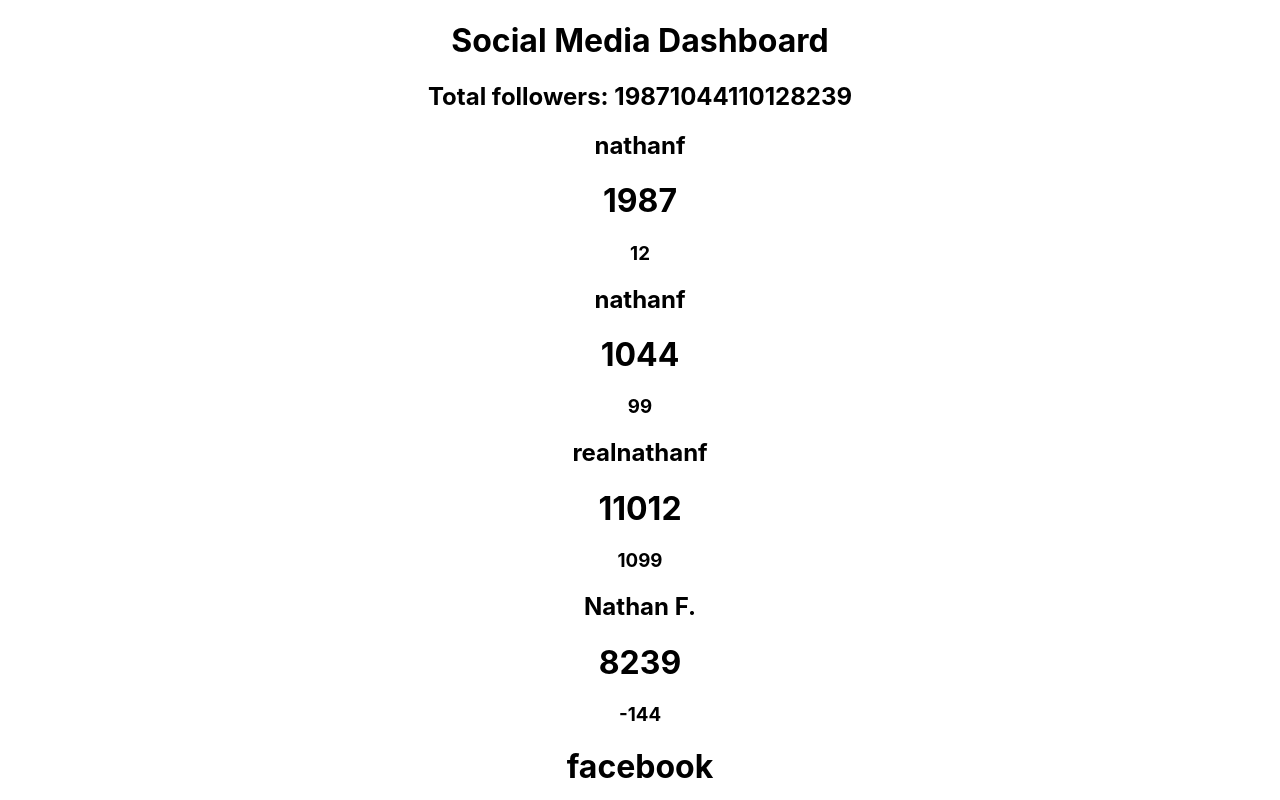
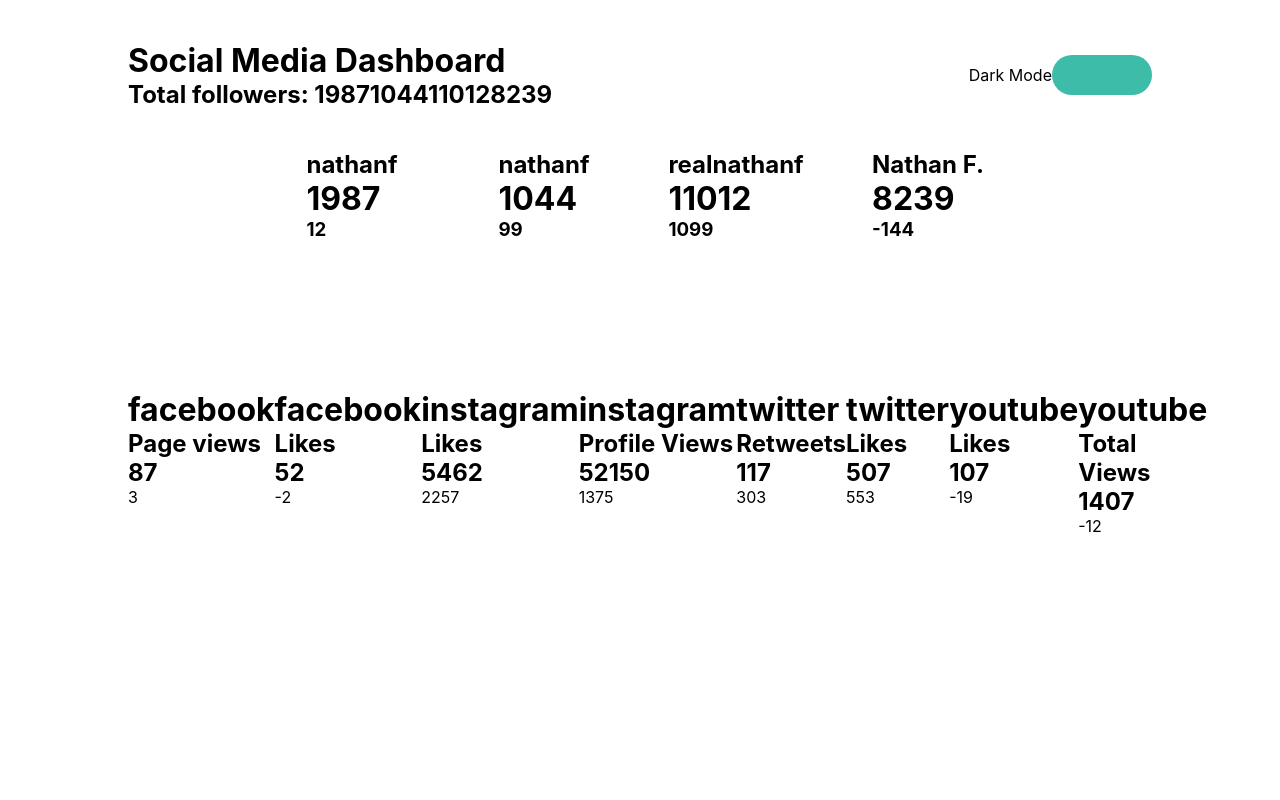
Before and after one commit to KacagoHollo/social-media-dashbord-react, a React (Create React App) app: page / in a window 1280 px wide. Shown: the top 800 px of the page. Built offline with nearby package versions, Linux system fonts and the light colour scheme.

Commit message:
Positions I.

```diff
--- a/src/App.css
+++ b/src/App.css
@@ -1,3 +1,157 @@
-.App {
-  text-align: center;
+* {
+  margin: 0;
+  padding: 0;
+  border: 0;
+  outline: none;
+  -webkit-box-sizing: border-box;
+          box-sizing: border-box;
+  background: transparent;
+  font-family: inherit;
+  text-decoration: none;
 }
+
+ol,
+ul,
+li {
+  list-style: none;
+  display: block;
+}
+
+table {
+  border-collapse: collapse;
+  border-spacing: 0;
+}
+
+a,
+img {
+  border: none;
+}
+
+button,
+a {
+  cursor: pointer;
+  color: inherit;
+}
+
+textarea {
+  resize: none;
+}
+
+button,
+input,
+textarea,
+select {
+  -moz-appearance: none !important;
+       appearance: none !important;
+  -webkit-appearance: none !important;
+  /* safari, opera, chrome miatt */
+  border-radius: 0;
+}
+
+/* CSS reset */
+.dark {
+  background-color: #20222f;
+}
+
+.light {
+  background-color: #f4eded;
+}
+
+body {
+  display: -webkit-box;
+  display: -ms-flexbox;
+  display: flex;
+  -webkit-box-pack: center;
+      -ms-flex-pack: center;
+          justify-content: center;
+  width: 100vw;
+  height: 100vh;
+  overflow: hidden;
+}
+
+body header {
+  width: 80vw;
+  height: 150px;
+  display: -webkit-box;
+  display: -ms-flexbox;
+  display: flex;
+  -webkit-box-pack: justify;
+      -ms-flex-pack: justify;
+          justify-content: space-between;
+  -ms-flex-wrap: wrap;
+      flex-wrap: wrap;
+}
+
+body header div.title {
+  display: -webkit-box;
+  display: -ms-flexbox;
+  display: flex;
+  -webkit-box-orient: vertical;
+  -webkit-box-direction: normal;
+      -ms-flex-direction: column;
+          flex-direction: column;
+  -webkit-box-pack: center;
+      -ms-flex-pack: center;
+          justify-content: center;
+  -webkit-box-align: start;
+      -ms-flex-align: start;
+          align-items: flex-start;
+}
+
+body header div.theme {
+  display: -webkit-box;
+  display: -ms-flexbox;
+  display: flex;
+  -webkit-box-pack: end;
+      -ms-flex-pack: end;
+          justify-content: flex-end;
+  -ms-flex-wrap: wrap;
+      flex-wrap: wrap;
+  -webkit-box-align: center;
+      -ms-flex-align: center;
+          align-items: center;
+}
+
+body header div.theme button {
+  width: 100px;
+  height: 40px;
+  background-color: #3cbca9;
+  border-radius: 50px;
+}
+
+body div.main-one {
+  width: 80vw;
+  height: 30vh;
+  display: -webkit-box;
+  display: -ms-flexbox;
+  display: flex;
+  -webkit-box-pack: center;
+      -ms-flex-pack: center;
+          justify-content: center;
+}
+
+body div.main-one div.social {
+  display: -webkit-inline-box;
+  display: -ms-inline-flexbox;
+  display: inline-flex;
+  -webkit-box-pack: center;
+      -ms-flex-pack: center;
+          justify-content: center;
+  width: 15vw;
+}
+
+body div.main-two {
+  width: 80vw;
+  height: 30vh;
+  display: -webkit-box;
+  display: -ms-flexbox;
+  display: flex;
+}
+
+body div.main-two div.over {
+  display: -webkit-box;
+  display: -ms-flexbox;
+  display: flex;
+  width: 15vw;
+}
+/*# sourceMappingURL=App.css.map */
--- a/src/App.jsx
+++ b/src/App.jsx
@@ -7,7 +7,11 @@
 
 function App() {
 
-  const [detail, setDetail] = useState(data)
+  const [toggle, setToggle] = useState(false)
+
+  const toggleFunc = () => {
+    setToggle(true)
+  }
 
   const sumTotal = data.platforms.map((platform) => (
     Object.values(platform).reduce((total, item) => {
@@ -18,17 +22,27 @@
   return (
     <div className="App">
       <header>
-        <h1>Social Media Dashboard</h1>
-        <h2>Total followers: {sumTotal}</h2>
+        <div className='title'>
+          <h1>Social Media Dashboard</h1>
+          <h2>Total followers: {sumTotal}</h2>
+        </div>
+        <div className='theme'>
+          <p>Dark Mode</p>
+          <button className={"circle"} onClick={toggleFunc}></button>
+        </div>
+      </header>
 
-      </header>
-      {data.platforms.map((platform, i) => (
-        <Social platform={platform} key={i}/>
-      ))}
+      <div className='main-one'>
+        {data.platforms.map((platform, i) => (
+            <Social platform={platform} key={i}/>
+            ))}
+      </div>
+      <div className='main-two'>
       {data.events.map((event, i) => (
         <Overview event={event} key={i}/>
       ))
       }
+      </div>
     </div>
   );
 }
--- /dev/null
+++ b/src/App.scss
@@ -0,0 +1,131 @@
+* {
+    margin: 0;
+    padding: 0;
+    border: 0;
+    outline: none;
+    box-sizing: border-box;
+    background: transparent;
+    font-family: inherit;
+    text-decoration: none;
+  }
+
+  ol,
+  ul,
+  li {
+    list-style: none;
+    display: block;
+  }
+
+  table {
+    border-collapse: collapse;
+    border-spacing: 0;
+  }
+
+  a,
+  img {
+    border: none;
+  }
+
+  button,
+  a {
+    cursor: pointer;
+    color: inherit;
+  }
+
+  textarea {
+    resize: none;
+  }
+
+  button,
+  input,
+  textarea,
+  select {
+    appearance: none !important;
+    -webkit-appearance: none !important;
+    /* safari, opera, chrome miatt */
+    border-radius: 0;
+  }
+
+  /* CSS reset */
+
+  .dark {
+    background-color: #20222f;
+  }
+
+  .light {
+    background-color: rgb(244, 237, 237);
+  }
+
+  body {
+
+    display: flex;
+    justify-content: center;
+    width: 100vw;
+    height: 100vh;
+
+    overflow: hidden;
+
+      header {
+
+        width: 80vw;
+        height: 150px;
+
+        display: flex;
+        justify-content: space-between;
+        flex-wrap: wrap;
+
+
+        div.title {
+            display: flex;
+            // flex-wrap: wrap;
+            flex-direction: column;
+            justify-content: center;
+            align-items: flex-start;
+        }
+
+        div.theme {
+            display: flex;
+            justify-content: flex-end;
+            flex-wrap: wrap;
+            align-items: center;
+
+            button {
+
+                width: 100px;
+                height: 40px;
+
+                background-color: #3cbca9;
+                border-radius: 50px;
+            }
+        }
+      }
+
+      div.main-one {
+        width: 80vw;
+        height: 30vh;
+
+        display: flex;
+        justify-content: center;
+
+          div.social {
+            display: inline-flex;
+            justify-content: center;
+
+            width: 15vw;
+          }
+      }
+
+      div.main-two {
+        width: 80vw;
+        height: 30vh;
+
+        display: flex;
+
+        div.over {
+            display: flex;
+            // justify-content: center;
+            width: 15vw;
+          }
+      }
+
+  }
--- a/src/components/Overview.jsx
+++ b/src/components/Overview.jsx
@@ -2,7 +2,7 @@
 
 function Overview({event}) {
   return (
-    <div>
+    <div className='over'>
         <div>
           <h1>{event.platform}</h1>
           <h2>{event.type}</h2>
--- a/src/components/Social.jsx
+++ b/src/components/Social.jsx
@@ -2,7 +2,7 @@
 
 function Social({platform}) {
   return (
-      <div>
+      <div className='social'>
         {Object.values(platform).map((profile, i) => (
           <div key={i}>
             <h2>{profile.name}</h2>
@@ -10,7 +10,7 @@
             <h3>{profile.difference}</h3>
           </div>
         ))}
-    </div>
+      </div>
   )
 }
 
```
Also changed, not shown: 1 other file (tests, documents, lock files or other folders).
